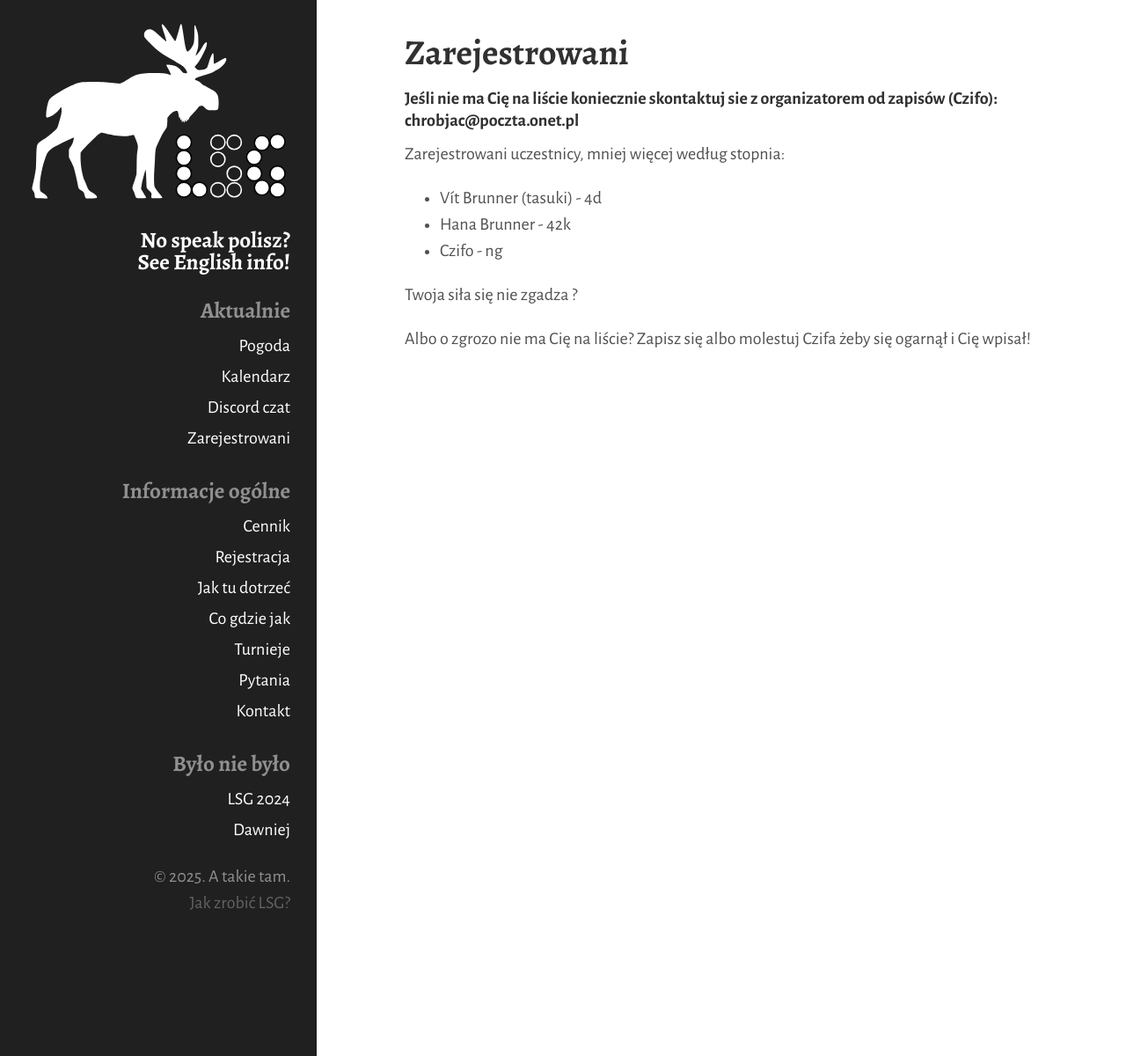
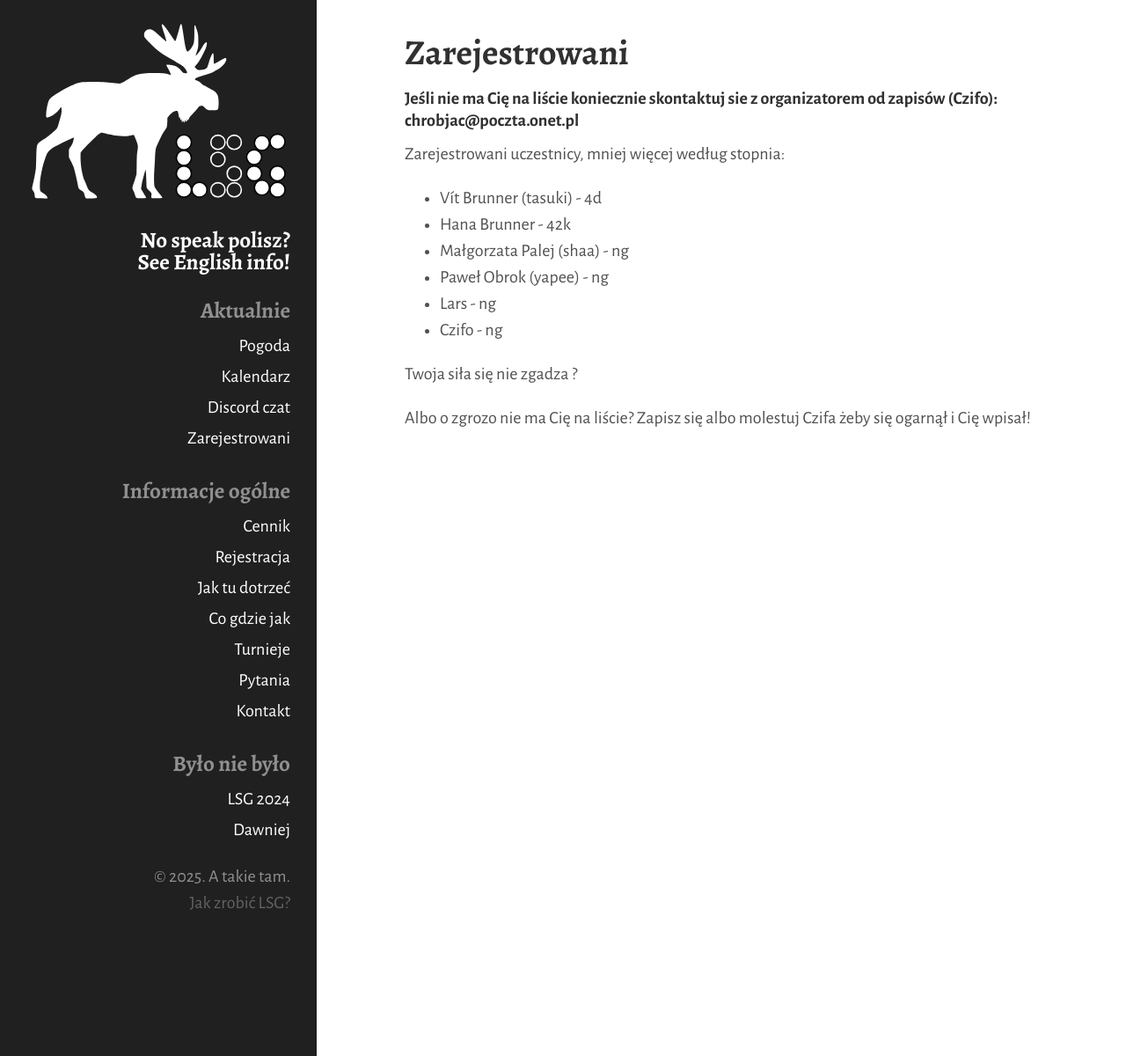
Before and after one commit to tasuki/lsg, a Jekyll site: the page built from zarejestrowani.md, in a window 1280 px wide. Shown: the whole page at 88% size. Built offline with Jekyll 4.4.1, drawn with Linux system fonts in a browser that asks for light colours.

Commit message:
Update zarejestrowani.md

```diff
--- a/zarejestrowani.md
+++ b/zarejestrowani.md
@@ -11,6 +11,9 @@ title: Zarejestrowani
 Zarejestrowani uczestnicy, mniej więcej według stopnia:
 - Vít Brunner (tasuki) - 4d
 - Hana Brunner - 42k
+- Małgorzata Palej (shaa) - ng
+- Paweł Obrok (yapee) - ng
+- Lars - ng
 - Czifo - ng
 
 
```
